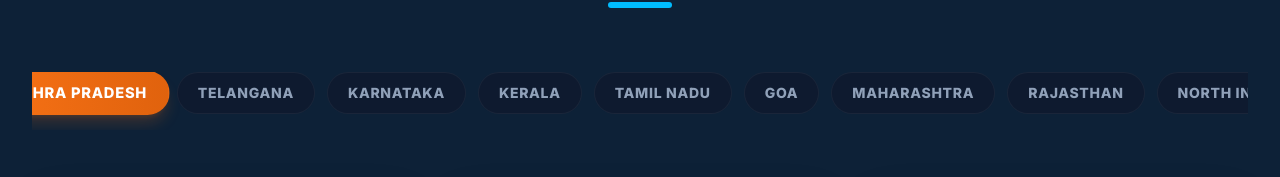
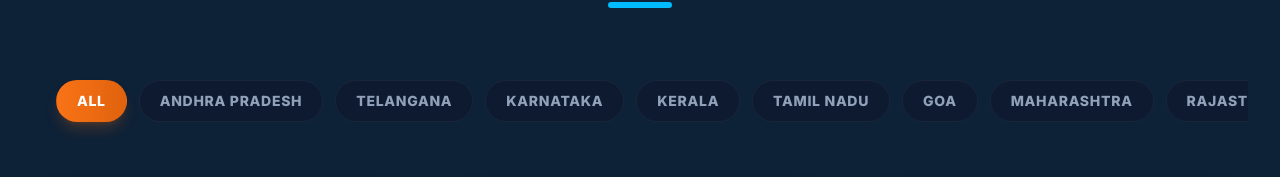
Before and after one commit to satishbisani094-hub/sdt-travels, a React (Vite) app: page /#/destinations in a window 1280 px wide. Shown: the part 362-539 px from the top of the page. Built offline with nearby package versions, Linux system fonts and the light colour scheme; grey boxes are pictures that could not be loaded.

Commit message:
fix: resolve tab headers clipping by removing center alignment overflow and add All filter option

```diff
--- a/src/components/Destinations.tsx
+++ b/src/components/Destinations.tsx
@@ -13,13 +13,15 @@ interface DestinationsProps {
 
 export default function Destinations({ onSelectDestination }: DestinationsProps) {
   // Extract unique states in the order they appear in DESTINATIONS data
-  const states = Array.from(new Set(DESTINATIONS.map((dest) => dest.state)));
+  const states = ['All', ...Array.from(new Set(DESTINATIONS.map((dest) => dest.state)))];
 
   // State for active category
-  const [activeState, setActiveState] = useState(states[0] || 'Andhra Pradesh');
+  const [activeState, setActiveState] = useState('All');
 
   // Filter based on active state
-  const filteredDestinations = DESTINATIONS.filter((dest) => dest.state === activeState);
+  const filteredDestinations = activeState === 'All'
+    ? DESTINATIONS
+    : DESTINATIONS.filter((dest) => dest.state === activeState);
 
   return (
     <section id="destinations" className="py-24 bg-[#0d2137] border-b border-slate-905 overflow-hidden text-white">
@@ -39,7 +41,7 @@ export default function Destinations({ onSelectDestination }: DestinationsProps)
 
         {/* State Selector Tabs */}
         <div className="mb-12">
-          <div className="flex overflow-x-auto pb-4 gap-3 no-scrollbar scroll-smooth justify-start md:justify-center -mx-4 px-4 sm:mx-0 sm:px-0">
+          <div className="flex overflow-x-auto pb-4 pt-2 gap-3 no-scrollbar scroll-smooth justify-start px-4 sm:px-6">
             {states.map((state) => {
               const isActive = activeState === state;
               return (
@@ -48,7 +50,7 @@ export default function Destinations({ onSelectDestination }: DestinationsProps)
                   onClick={() => setActiveState(state)}
                   className={`px-5 py-2.5 rounded-full text-xs sm:text-sm font-extrabold uppercase tracking-wider transition-all duration-300 whitespace-nowrap cursor-pointer border ${
                     isActive
-                      ? 'bg-gradient-to-r from-[#f97316] to-[#e0620d] text-white border-transparent shadow-lg shadow-[#f97316]/20 scale-105'
+                      ? 'bg-gradient-to-r from-[#f97316] to-[#e0620d] text-white border-transparent shadow-lg shadow-[#f97316]/20'
                       : 'bg-slate-900/60 hover:bg-slate-800 text-slate-400 hover:text-white border-slate-800/80 hover:border-slate-700'
                   }`}
                 >
```
